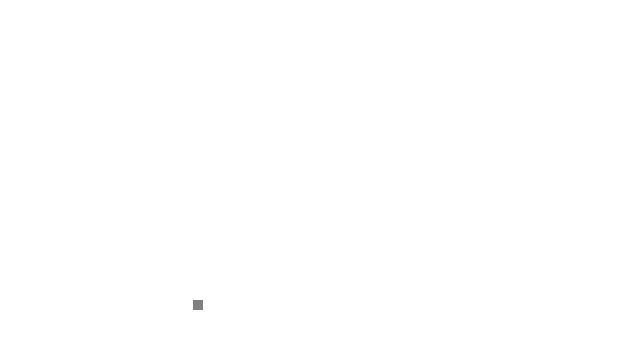
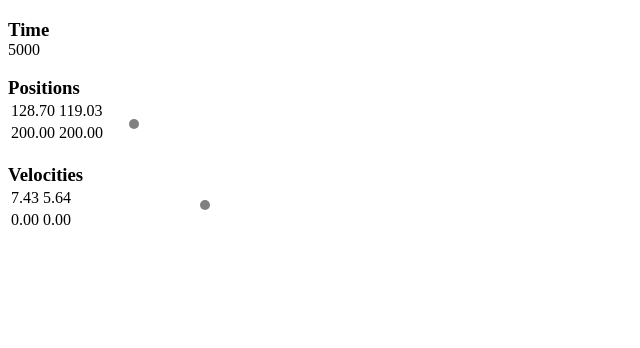
Before and after one commit to cypressf/test-request-animation-frame, a plain HTML site: page index.html in a window 1280 px wide. Shown: the whole page, without its empty margins (0-640 px from the left). Drawn offline with Linux system fonts and the light colour scheme.

Commit message:
Gravity?

```diff
--- a/index.html
+++ b/index.html
@@ -4,31 +4,102 @@
 <meta name="color-scheme" content="light dark">
 
 <style>
-    div {
+    .item {
         position: absolute;
         background-color: gray;
         width: 10px;
         height: 10px;
+        border-radius: 5px;
+    }
+
+    h3 {
+        margin: 1em 0 0
     }
 </style>
 
-<div />
 
-<script>
-    // @ts-check
-    const box = document.querySelector("div")
-    if (!box) throw Error()
+<h3>Time</h3>
+<div id=debug-time></div>
 
-    let x = 0
-    let y = 0
+<h3>Positions</h3>
+<table id=debug-positions></table>
 
-    const animateBox = (timestamp) => {
-        x = 200 + Math.sin(timestamp / 400) * 100
-        y = 200 + Math.cos(timestamp / 400) * 100
-        box.style.left = `${x}px`
-        box.style.top = `${y}px`
-        requestAnimationFrame(animateBox)
+<h3>Velocities</h3>
+<table id=debug-velocities></table>
+
+<script> // @ts-check
+    /**
+     * @typedef {Object} Position
+     * @property {number} x
+     * @property {number} y
+     */
+
+    // pixels
+    const positions = [
+        { x: 100, y: 100 },
+        { x: 200, y: 200 },
+    ]
+
+    // pixels per second
+    const velocities = [
+        { x: 4, y: 2 },
+        { x: 0, y: 0 }
+    ]
+
+    const numItems = positions.length
+
+    let domNodes = []
+    for (let i = 0; i < numItems; i++) {
+        const div = document.createElement("div")
+        div.className = 'item'
+        document.body.append(div)
+        domNodes[i] = div
     }
 
-    animateBox()
+    const debugTime = document.querySelector("#debug-time")
+    const debugPositions = document.querySelector("#debug-positions")
+    const debugVelocities = document.querySelector("#debug-velocities")
+    if (!debugTime || !debugPositions || !debugVelocities) throw Error()
+
+    const round = Intl.NumberFormat("en-US", { maximumFractionDigits: 2, minimumFractionDigits: 2 })
+
+    const prettyPositions = (/** @type {Position[]} */ positions) => {
+        let output = ""
+        for (let i = 0; i < numItems; i++) {
+            output += `<tr><td>${round.format(positions[i].x)}</td><td>${round.format(positions[i].y)}</td></tr>`
+        }
+        return output
+    }
+
+    let prevTime = 0
+
+    const animate = time => {
+        const delta = (time - prevTime) / 1000
+        prevTime = time
+
+        const xDelta = positions[1].x - positions[0].x
+        const yDelta = positions[1].y - positions[0].y
+        const distance = Math.sqrt(xDelta ** 2 + yDelta ** 2)
+        const direction = { x: xDelta, y: yDelta }
+        velocities[0].x += direction.x * delta / distance
+        velocities[0].y += direction.y * delta / distance
+
+
+        for (let i = 0; i < numItems; i++) {
+            positions[i].x += delta * velocities[i].x
+            positions[i].y += delta * velocities[i].y
+        }
+
+        debugTime.innerHTML = time
+        debugPositions.innerHTML = prettyPositions(positions)
+        debugVelocities.innerHTML = prettyPositions(velocities)
+
+        for (let i = 0; i < numItems; i++) {
+            domNodes[i].style.left = `${positions[i].x}px`
+            domNodes[i].style.top = `${positions[i].y}px`
+        }
+        requestAnimationFrame(animate)
+    }
+
+    animate(0)
 </script>
```
